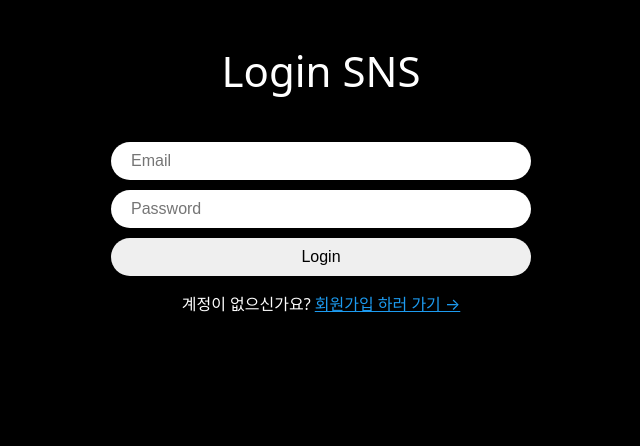
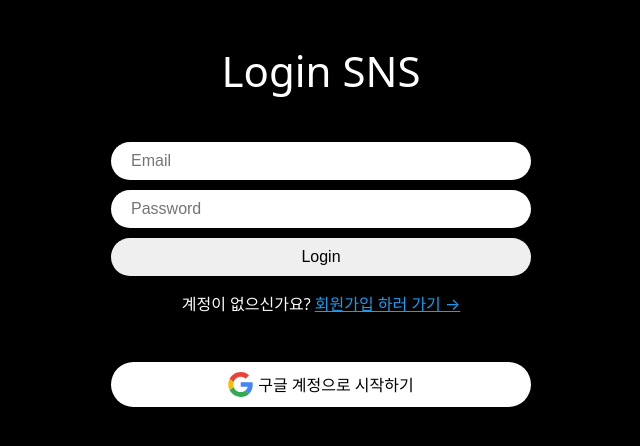
Before and after one commit to planted-ji/My-Diary, a React (Vite) app: page /login in a window 1280 px wide. Shown: the top 446 px of the page, without its empty margins (319-959 px from the left). Built offline with nearby package versions, Linux system fonts and the light colour scheme.

Commit message:
✨ feat: 구글 간편 로그인 기능 추가

```diff
--- a/src/routes/login.tsx
+++ b/src/routes/login.tsx
@@ -11,6 +11,7 @@ import {
   Title,
   Wrapper,
 } from "../components/auth";
+import GoogleButton from "../components/google-button";
 
 export default function Login() {
   const navigate = useNavigate();
@@ -72,6 +73,7 @@ export default function Login() {
       <Switcher>
         계정이 없으신가요? <Link to="/join">회원가입 하러 가기 &rarr;</Link>{" "}
       </Switcher>
+      <GoogleButton />
     </Wrapper>
   );
 }
```
